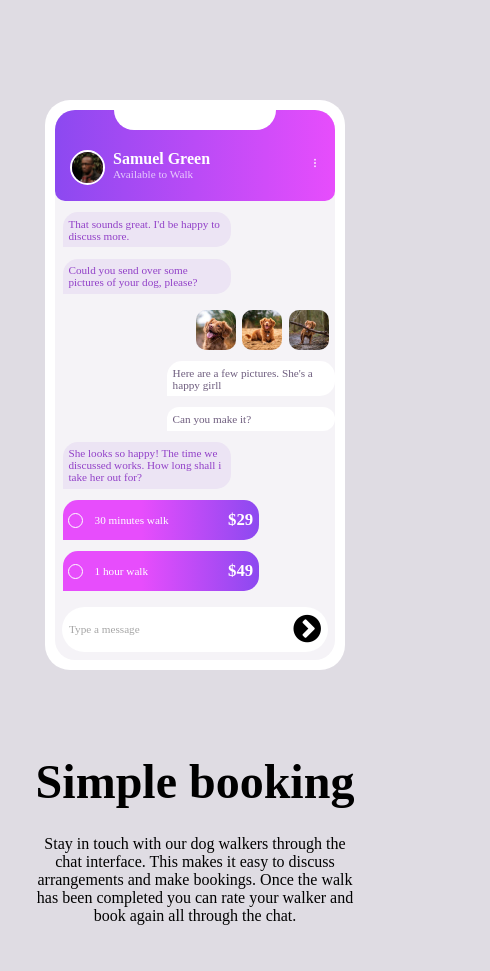
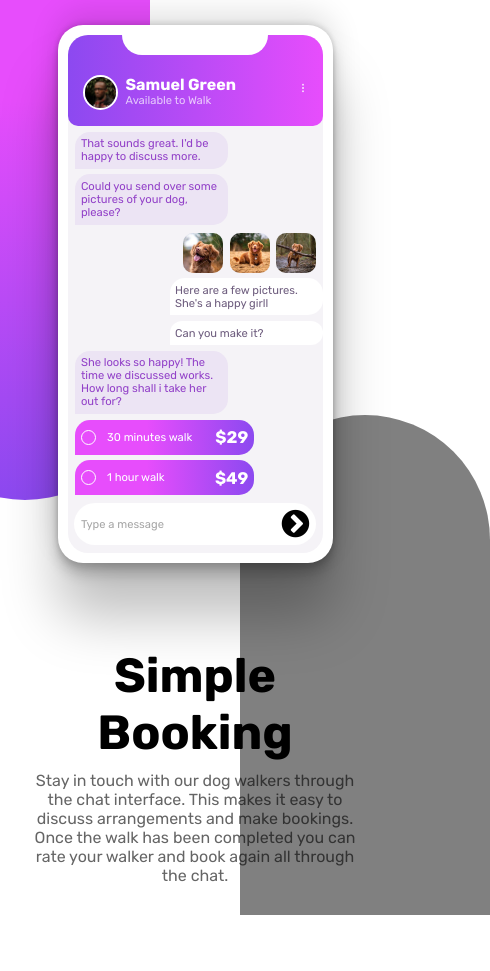
Before and after one commit to JayFullCode/Chat_app, a website: page index.html in a window 390 px wide. Shown: the whole page, 490 px wide, since content can reach past the window. After the commit the page ends 915 px from the top, so only its background shows below. Drawn offline with Linux system fonts and the light colour scheme.

Commit message:
Add: Responsive

```diff
--- a/index.html
+++ b/index.html
@@ -6,43 +6,19 @@
 
   <link rel="icon" type="image/png" sizes="32x32" href="./images/favicon-32x32.png">
   <link rel="stylesheet" href="https://cdnjs.cloudflare.com/ajax/libs/font-awesome/4.7.0/css/font-awesome.min.css">
+  <link rel="preconnect" href="https://fonts.googleapis.com">
+<link rel="preconnect" href="https://fonts.gstatic.com" crossorigin>
+<link href="https://fonts.googleapis.com/css2?family=Rubik:wght@400;500;700&display=swap" rel="stylesheet">
   <link rel="stylesheet" href="style.css">
   <title>Frontend Mentor | [Challenge Name Here]</title>
 
   <!-- Feel free to remove these styles or customise in your own stylesheet 👍 -->
-  <style>
-    .attribution { font-size: 11px; text-align: center; }
-    .attribution a { color: hsl(228, 45%, 44%); }
-  </style>
+
 </head>
 <body>
 
-  <!-- Samuel Green
-  Available to Walk
-
-  That sounds great. I’d be happy with that.
-
-  Could you send over some pictures of your dog, please?
-
-  Here are a few pictures. She’s a happy girl!
-
-  Can you make it?
-
-  She looks so happy! The time we discussed works. How long shall I take her out for?
-
-  30 minute walk
-  $29
-
-  1 hour walk
-  $49
-
-  Type a message…
-
-  Simple booking
-
-  Stay in touch with our dog walkers through the chat interface. This makes it easy to
-  discuss arrangements and make bookings. Once the walk has been completed you can rate
-  your walker and book again all through the chat. -->
+  <div class="bg-purple"></div>
+  <div class="bg-gray"></div>
 
   <div class="phone">
     <div class="phone__screen">
@@ -114,7 +90,7 @@
   </div>
 
   <div class="content">
-    <h1>Simple booking</h1>
+    <h1>Simple Booking</h1>
     <p>
       Stay in touch with our dog walkers through the chat interface. This makes it easy to
   discuss arrangements and make bookings. Once the walk has been completed you can rate
--- a/sass/base/_main.scss
+++ b/sass/base/_main.scss
@@ -1,16 +1,25 @@
 *{
     box-sizing: border-box;
+    margin: 0;
+    padding: 0;
 }
 
 html, body{
     margin: 0;
     padding: 0;
+}
 
-    background-color: #dfdce3;
+html{
+    height: 100%;
 }
 
 body{
-    height: 100%;
+    font-family: 'Rubik', sans-serif;
+    min-height: 100%;
+
+    position: relative;
+
+    padding-top: 25px;
 }
 
 .content{
@@ -24,13 +33,71 @@ body{
 
     text-align: center;
 
+    position: relative;
+
     h1{
         font-size: 3em;
         padding: 0;
         margin: 0;
+
+        font-weight: bolder;
     }
 
     p{
         padding: 10px;
+        opacity: 60%;
+
+        max-width: 400px;
     }
 }
+
+.bg-purple{
+    background: linear-gradient(180deg, rgba(231,77,252,1) 20%, rgba(140,73,240,1));
+
+    height: 500px;
+    width: 250px;
+    max-width: 250px;
+
+    border-radius: 0px 0px 190px 190px;
+
+    position: absolute;
+    top: 0;
+    left: -100px;
+}
+
+.bg-gray{
+    background-color: grey;
+    height: 500px;
+    width: 250px;
+
+    border-radius: 190px 190px 0px 0px;
+
+    position: absolute;
+    bottom: 0px;
+    right: -100px;
+}
+
+@include desktop-only{
+    body{
+        display: flex;
+
+        justify-content: center;
+        align-items: center;
+
+    }
+
+    .content{
+        flex: 1;
+
+        text-align: start;
+
+        position: relative;
+    }
+
+    .bg-purple{
+        width: 400px;
+        max-width: 500px;
+
+        left: -100px;
+    }
+}
--- a/sass/components/_images_message.scss
+++ b/sass/components/_images_message.scss
@@ -2,7 +2,7 @@
     display: flex;
     justify-content: flex-end;
 
-    margin-top: 1em;
+    margin-top: .5em;
 
 
 
--- a/sass/components/_message.scss
+++ b/sass/components/_message.scss
@@ -1,7 +1,7 @@
 .phone__message{
     width: 60%;
 
-    margin-top: 1em;
+    margin-top: .5em;
     margin-left: .7em;
     padding: .5em;
 
@@ -34,7 +34,7 @@
     color: white;
 
     width: 70%;
-    min-height: 40px;
+    min-height: 35px;
 
     flex: 1 0 0;
 
@@ -45,6 +45,11 @@
         height: 15px;
 
         margin-right: 1em;
+    }
+
+    .circle:hover{
+        background-color: white;
+        cursor: pointer;
     }
 
     .price{
--- a/sass/layout/_phone.scss
+++ b/sass/layout/_phone.scss
@@ -1,15 +1,16 @@
 .phone{
-    // height: 500px;
-    width: 300px;
+    position: relative;
+
+    width: 275px;
     background-color: white;
 
     margin: auto;
-    margin-top: 100px;
+    // margin-top: 25px;
     padding: 10px;
 
     border-radius: 25px;
 
-
+    box-shadow: rgba(0, 0, 0, 0.25) 0px 54px 55px, rgba(0, 0, 0, 0.12) 0px -12px 30px, rgba(0, 0, 0, 0.12) 0px 4px 6px, rgba(0, 0, 0, 0.17) 0px 12px 13px, rgba(0, 0, 0, 0.09) 0px -3px 5px;
     &__screen{
         background-color: hsl(270, 20%, 96%);
         height: 100%;
@@ -21,6 +22,13 @@
         flex-direction: column;
     }
 
+}
+
+@include desktop-only{
+    .phone{
+        margin: auto;
+        margin-left: 20%;
+    }
 }
 
 .header{
@@ -101,7 +109,7 @@
 
     width: 95%;
     margin: auto;
-    margin-top: 1em;
+    margin-top: .5em;
     margin-bottom: .5em;
     padding: 5px 7px;
 
--- a/sass/main.scss
+++ b/sass/main.scss
@@ -1,4 +1,6 @@
 //************* UTILS ***********//
+
+@import './utils/size';
 
 //************ VENDORS **********//
 
--- /dev/null
+++ b/sass/utils/_size.scss
@@ -0,0 +1,5 @@
+@mixin desktop-only {
+    @media screen and (min-width: 900px){
+        @content
+    }
+}
```
Also changed, not shown: style.css, 1 other file.
